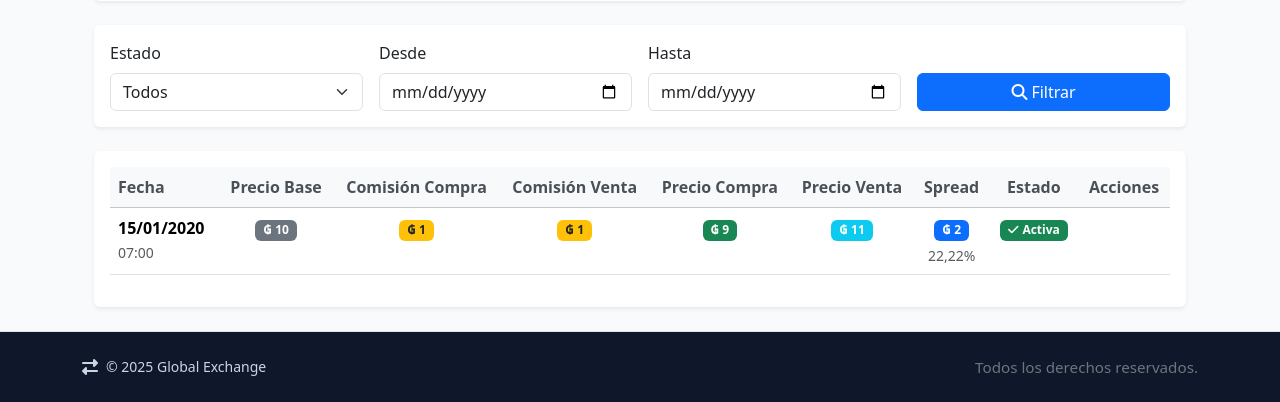
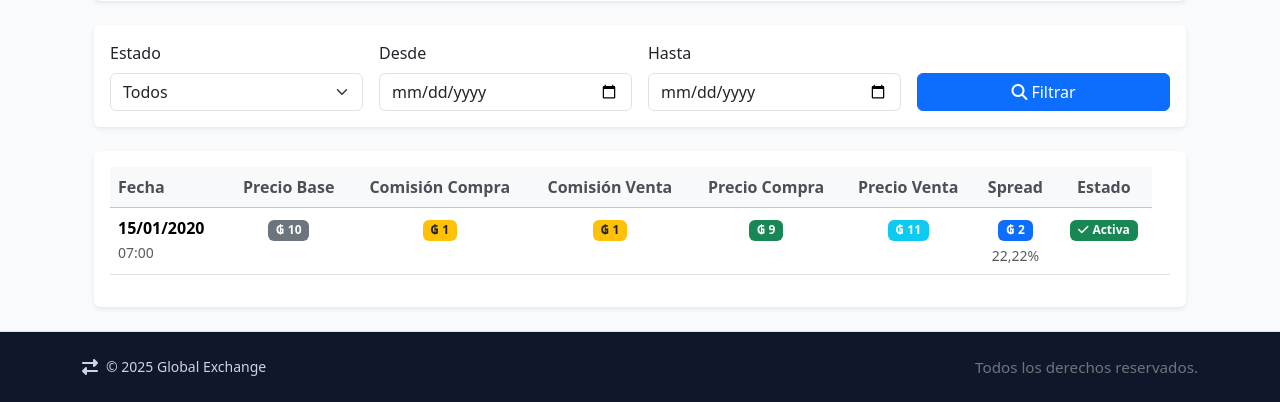
Before and after one commit to ingenieria-software-fpuna/global-exchange, a Django app: page /tasa-cambio/historial/1/ in a window 1280 px wide. Shown: the part 854-1256 px from the top of the page. Run offline with Django 5.2, Linux system fonts and the light colour scheme; a user stored in the database is signed in; tables that the repository leaves empty hold one stand-in row (values such as "Sample post").

Commit message:
Comentar la columna Acciones en la vista de historial de tasas de cambio

```diff
--- a/tasa_cambio/templates/tasa_cambio/tasacambio_historial.html
+++ b/tasa_cambio/templates/tasa_cambio/tasacambio_historial.html
@@ -109,7 +109,7 @@
                             <th class="text-center">Precio Venta</th>
                             <th class="text-center">Spread</th>
                             <th class="text-center">Estado</th>
-                            <th class="text-center">Acciones</th>
+                            {% comment %} <th class="text-center">Acciones</th> {% endcomment %}
                         </tr>
                     </thead>
                     <tbody>
```
